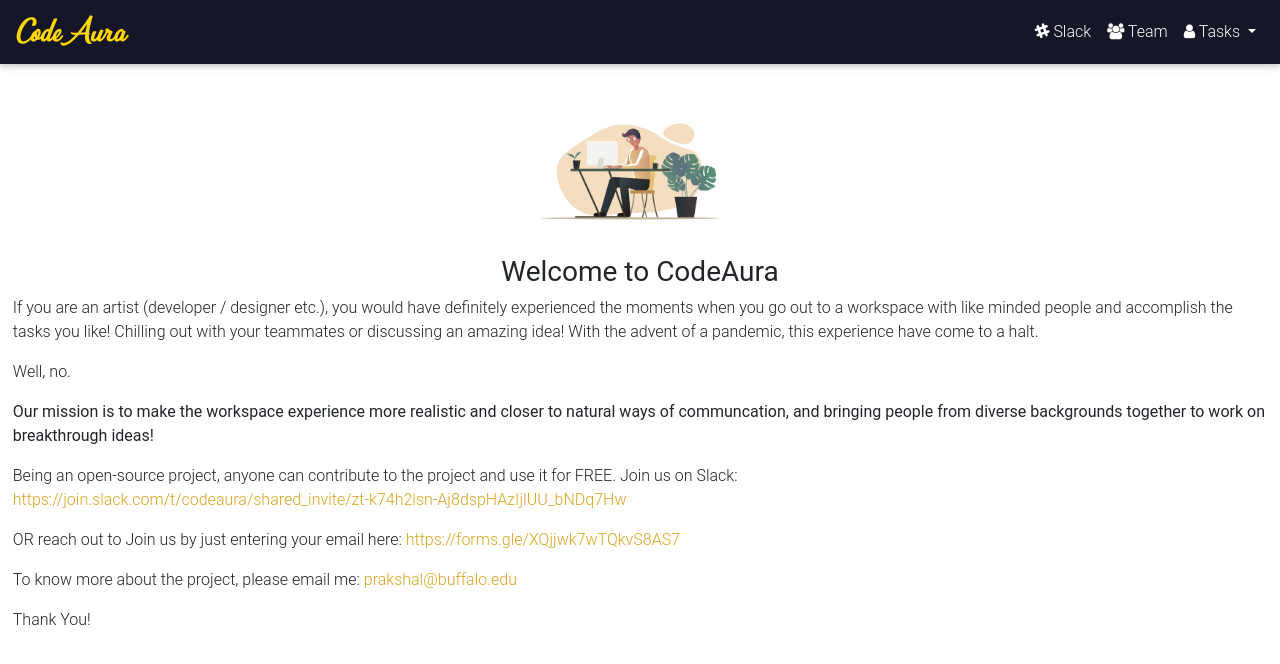
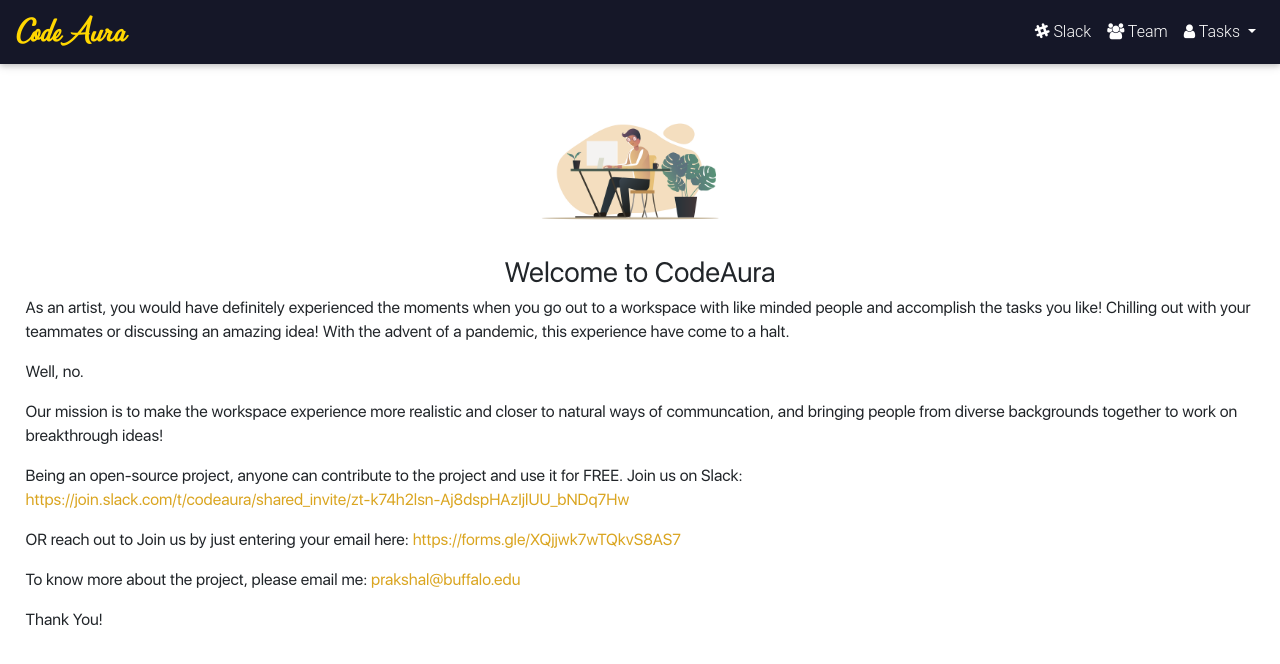
Before and after one commit to Prakshal-Jain/CodeAura-Organization, a Jekyll site: the page built from index.html, in a window 1280 px wide. Shown: the top 664 px of the page. Built offline with Jekyll 4.4.1, drawn with Linux system fonts in a browser that asks for light colours; nearby versions of some CDN libraries.

Commit message:
added styles

```diff
--- a/assets/css/script.css
+++ b/assets/css/script.css
@@ -1,3 +1,17 @@
+@font-face {
+  font-family: sfFont;
+  src: url(SF.otf);
+}
+
+body{
+  font-family: sfFont;
+  padding-bottom: 2vh;
+}
+
+.sf{
+  font-family: sfFont;
+}
+
 .navbar .dropdown-menu a:hover {
   color: #616161 !important;
 }
@@ -26,7 +40,7 @@
 }
 
 btn{
-    font-family: 'Segoe UI', sans-serif;
+  font-family: sfFont;
   font-weight: 600;
   color: #212121;
 }
@@ -48,13 +62,14 @@
 }
 
 .jungle-font{
-    font-family: 'Courier New', monospace;
+  font-family: sfFont;
   font-weight: bold;
 }
 
 .txtArea{
-      padding-left: 1vw;
-      padding-right: 1vw;
+    padding-left: 2vw;
+    padding-right: 2vw;
+    font-family: sfFont;
 }
 
 .collapsible {
@@ -104,3 +119,20 @@
 .golden:hover{
   color: #DAA520;
 }
+
+::-webkit-scrollbar-track
+{
+	-webkit-box-shadow: inset 0 0 6px rgba(218,165,32,0.3);
+	background-color: #F5F5F5;
+}
+
+::-webkit-scrollbar
+{
+	width: 6px;
+	background-color: #F5F5F5;
+}
+
+::-webkit-scrollbar-thumb
+{
+	background-color: #DAA520;
+}
--- a/index.html
+++ b/index.html
@@ -2,9 +2,9 @@
 layout: default
 ---
 <center><img src = "assets/img/herobg.png" class="heroImg">
-<h3><b>Welcome to CodeAura</b></h3></center>
+<h3 class="sf"><b>Welcome to CodeAura</b></h3></center>
 <div class="txtArea">
-        <p>If you are an artist (developer / designer etc.), you would have definitely experienced the moments when you go out to a workspace with
+        <p>As an artist, you would have definitely experienced the moments when you go out to a workspace with
         like minded people and accomplish the tasks you like! Chilling out with your teammates or discussing an amazing idea! With the advent of a pandemic,
         this experience have come to a halt.</p>
         <p>
```
Also changed, not shown: assets/css/SF.otf (added). Lines whose indentation alone changed are shown as unchanged.
